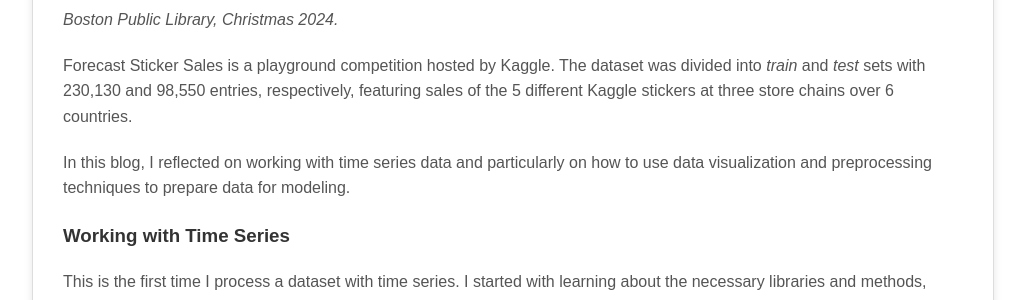
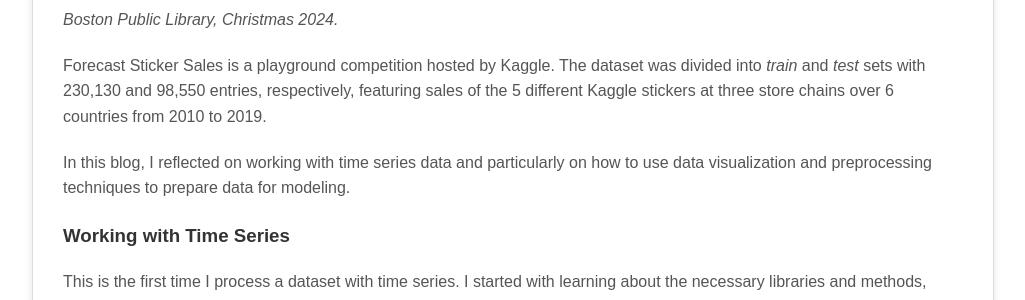
Before and after one commit to Hoale2908/hoale2908.github.io, a Jekyll site: the page built from _posts/2025-01-27-working-with-time-series.md, in a window 1280 px wide. Shown: the part 605-905 px from the top of the page, without its empty margins (127-1152 px from the left). Built offline with Jekyll 4.4.1, drawn with Linux system fonts in a browser that asks for light colours; some of the changed text lies outside the part shown.

```diff
--- a/_posts/2025-01-27-working-with-time-series.md
+++ b/_posts/2025-01-27-working-with-time-series.md
@@ -9,7 +9,7 @@
 ---
 *Boston Public Library, Christmas 2024.*
 
-Forecast Sticker Sales is a playground competition hosted by Kaggle. The dataset was divided into *train* and *test* sets with 230,130 and 98,550 entries, respectively, featuring sales of the 5 different Kaggle stickers at three store chains over 6 countries.
+Forecast Sticker Sales is a playground competition hosted by Kaggle. The dataset was divided into *train* and *test* sets with 230,130 and 98,550 entries, respectively, featuring sales of the 5 different Kaggle stickers at three store chains over 6 countries from 2010 to 2019.
 
 In this blog, I reflected on working with time series data and particularly on how to use data visualization and preprocessing techniques to prepare data for modeling.
 
```
Also changed, not shown: other parts of _posts/2025-01-27-working-with-time-series.md (+1 -1 lines), _posts/2025-01-25-sales-eda-preprocessing-time-series.md (+1 -1 lines).
